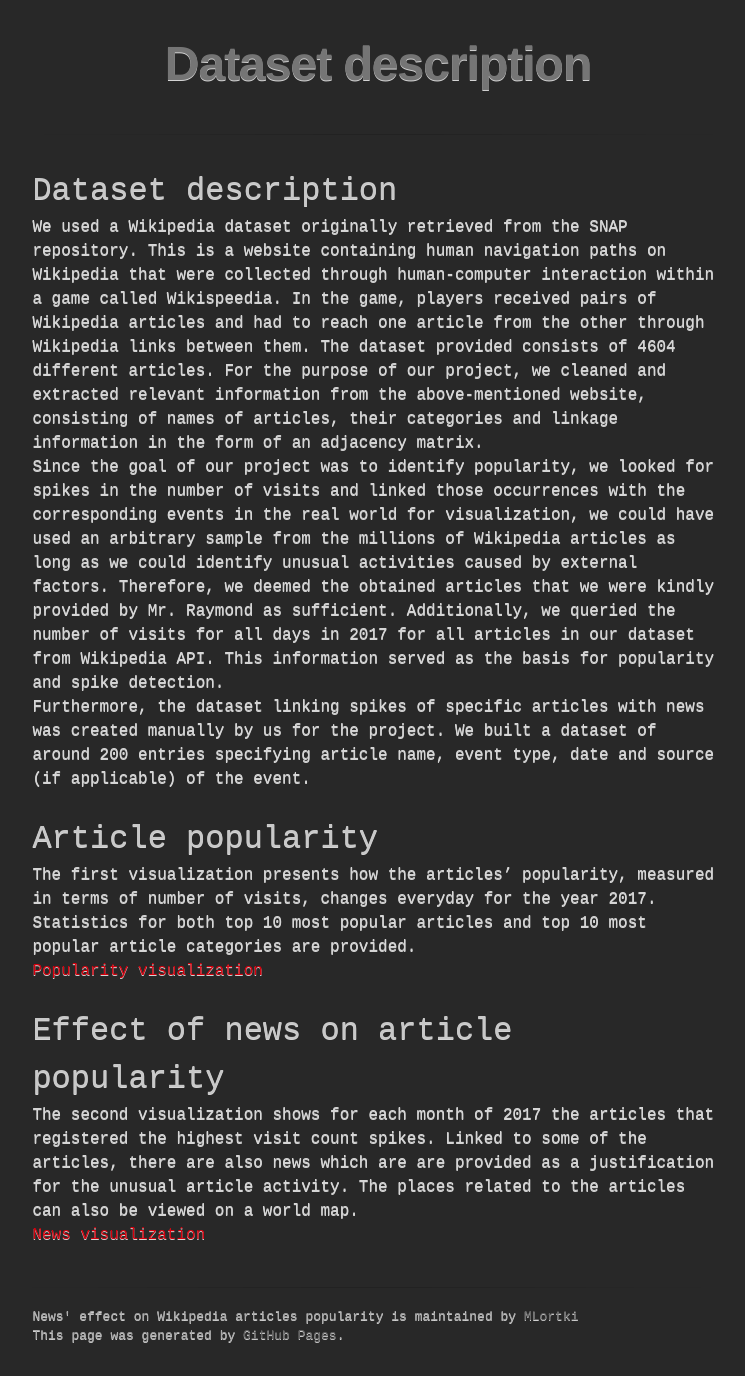
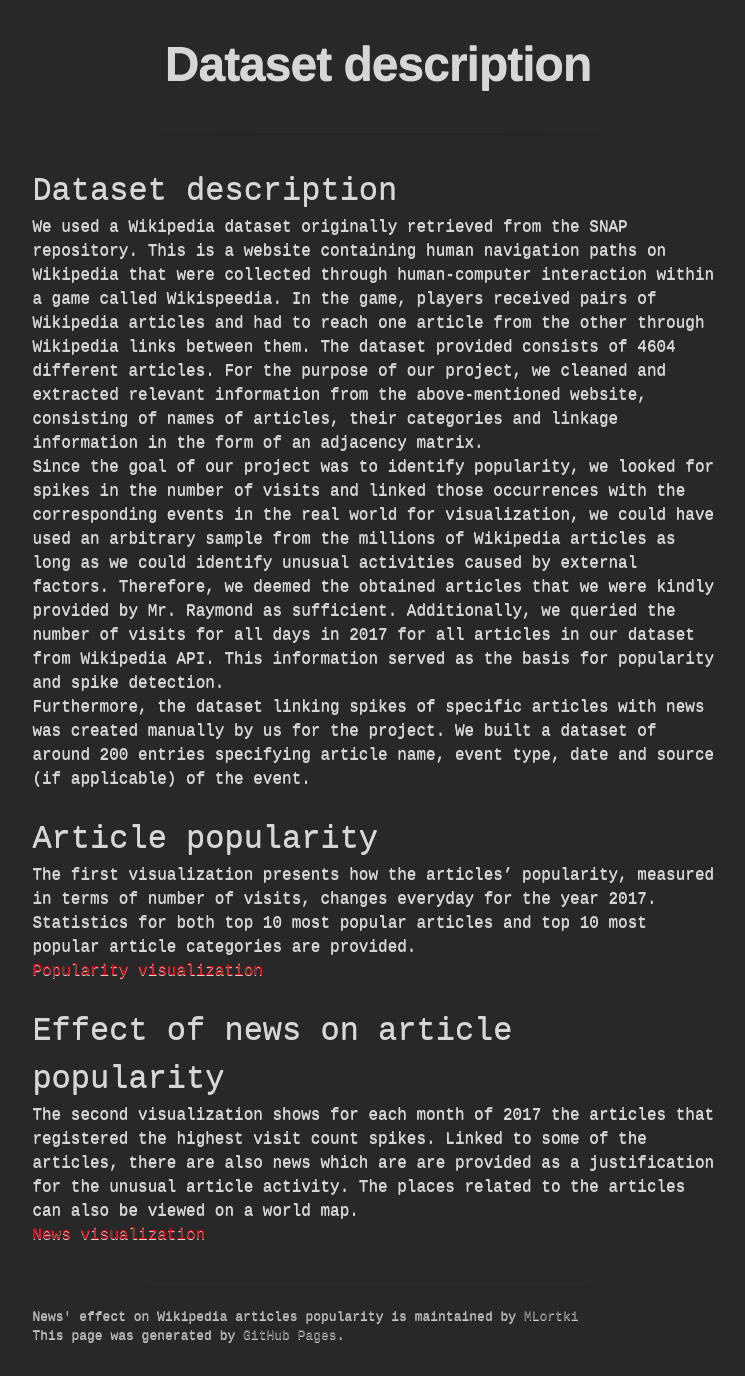
Before and after one commit to MLortki/wikipedia_news_datastory_dv18, a Jekyll site: the page built from index.md, in a window 1280 px wide. Shown: the whole page, without its empty margins (262-1007 px from the left). Built offline with Jekyll 4.4.1, drawn with Linux system fonts in a browser that asks for light colours; some web fonts are replaced; our own code applies the rules of GitHub Pages for plain Markdown files.

Commit message:
small bug fixed

```diff
--- a/assets/css/style.scss
+++ b/assets/css/style.scss
@@ -5,7 +5,8 @@
 
 :root {
 	--back_color: rgb(40, 40, 40);
-	--title_color: rgb(117, 117, 117);
+	// --title_color: rgb(117, 117, 117);
+	--title_color: rgb(243, 117, 117)
 	--header_color: rgb(200, 200, 200);
 	--text_color: rgb(214, 214, 214);
 }
--- a/assets/scripts/world_map.js
+++ b/assets/scripts/world_map.js
@@ -38,7 +38,8 @@
   .attr("class", "tooltip")
   .style("opacity", 0);
 
-
+/*reading news data file with links to articles*/
+d3.csv("assets/data/wiki_news.csv").then(function(news) {
   /* reading json file containing world map in geojson format*/
   d3.json("assets/data/world.geo.json")
     .then(function(map_data) {
@@ -101,7 +102,7 @@
       colorMap();
 
     });
-
+});
 
 
 /*returns color of the country corresponding to the data d, given selected article in network
```
Also changed, not shown: 2 other files. Lines whose indentation alone changed are shown as unchanged.
